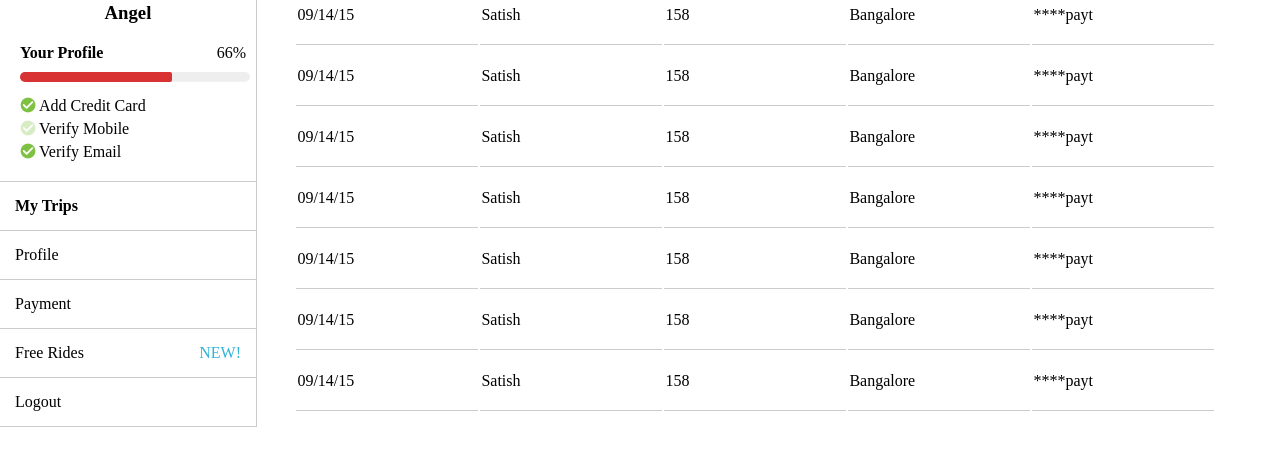
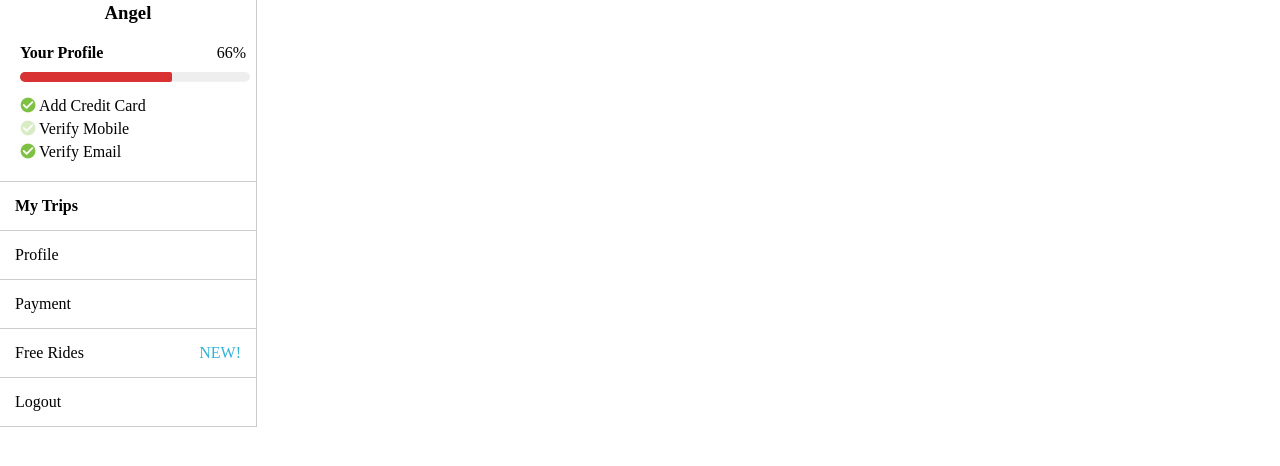
Before and after one commit to pratikanthi/vtuhackfest-challenge1-web, a plain HTML site: page index.html in a window 1280 px wide. Shown: the part 174-640 px from the top of the page. Drawn offline with nearby package versions, Linux system fonts and the light colour scheme; a web font is replaced by a local one.

Commit message:
Added JSON Blob

```diff
--- a/css/style.css
+++ b/css/style.css
@@ -103,9 +103,11 @@ html,body{
 
 
 /* Content Box */
+
 .top-strip{
   margin-top:30px;
 }
+
 .filter{
   color:#32b3d8
 }
--- /dev/null
+++ b/data.json
@@ -0,0 +1,11 @@
+{"trip":[
+
+    {"pickup":"09/14/15", "driver":"Sathish","fare":"150","city":"Bangalore","method":"paytm"},
+    {"pickup":"09/12/15", "driver":"Vishnu","fare":"112","city":"Bangalore","method":"paytm"},
+    {"pickup":"03/12/15", "driver":"Lokesh","fare":"321.32","city":"Bangalore","method":"paytm"},
+    {"pickup":"04/13/15", "driver":"Manjunath","fare":"0","city":"Bangalore","method":"paytm"},
+    {"pickup":"02/08/15", "driver":"Siddappa","fare":"104","city":"Bangalore","method":"paytm"},
+    {"pickup":"06/11/15", "driver":"Mohan","fare":"122","city":"Bangalore","method":"paytm"},
+    {"pickup":"01/11/15", "driver":"Basavaraj","fare":"296","city":"Bangalore","method":"paytm"},
+
+]}
--- a/index.html
+++ b/index.html
@@ -1,8 +1,10 @@
 <!DOCTYPE HTML>
 <html>
   <head>
+
       <title>Web Challenge</title>
       <link rel="stylesheet" type="text/css" href="css/style.css"/>
+      <script type="text/javascript" src="https://code.jquery.com/jquery-2.1.4.min.js"></script>
   </head>
 
   <body>
@@ -10,8 +12,10 @@
 
           <div class="sidebar">
               <center>
+
                     <img class="profile-picture" src="http://i.dailymail.co.uk/i/pix/2014/01/24/article-2545146-1AE7879100000578-793_634x681.jpg" height="150px">
-                      <h3>Angel</h3>
+                    <h3>Angel</h3>
+
               </center>
 
               <p class="your-profile"><b>Your Profile</b><span style="float:right;margin-right:10px;">66%</span></p>
@@ -54,57 +58,15 @@
                   <th>Payment Method</th>
 
                 </tr>
-                <tr>
 
-                  <td>09/14/15</td>
-                  <td>Satish</td>
-                  <td>158</td>
-                  <td>Bangalore</td>
-                  <td>****payt</td>
-                </tr>
-                <tr>
-                  <td>09/14/15</td>
-                  <td>Satish</td>
-                  <td>158</td>
-                  <td>Bangalore</td>
-                  <td>****payt</td>
-                </tr>
-                <tr>
-                  <td>09/14/15</td>
-                  <td>Satish</td>
-                  <td>158</td>
-                  <td>Bangalore</td>
-                  <td>****payt</td>
-                </tr>
-                <tr>
-                  <td>09/14/15</td>
-                  <td>Satish</td>
-                  <td>158</td>
-                  <td>Bangalore</td>
-                  <td>****payt</td>
-                </tr>
-                <tr>
-                  <td>09/14/15</td>
-                  <td>Satish</td>
-                  <td>158</td>
-                  <td>Bangalore</td>
-                  <td>****payt</td>
-                </tr>
-                <tr>
-                  <td>09/14/15</td>
-                  <td>Satish</td>
-                  <td>158</td>
-                  <td>Bangalore</td>
-                  <td>****payt</td>
-                </tr>
-                <tr>
-                  <td>09/14/15</td>
-                  <td>Satish</td>
-                  <td>158</td>
-                  <td>Bangalore</td>
-                  <td>****payt</td>
-                </tr>
-              </table>
+                <script>
+                  $.getJSON("data.json", function(json) {
+                    console.log(json); // this will show the info it in firebug console
+                });
+
+                </script>
+
+            </table>
 
           </div>
       </div>
```
